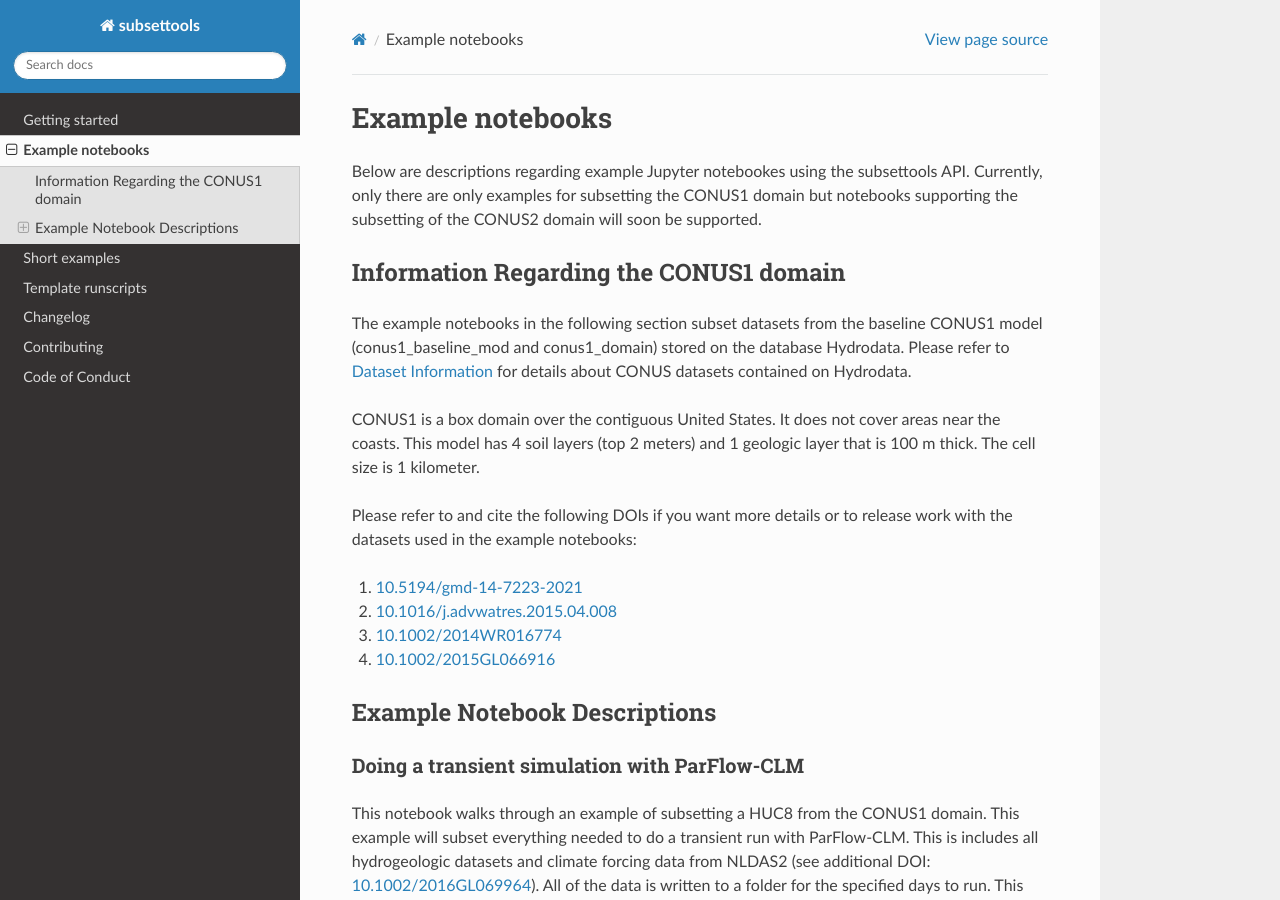
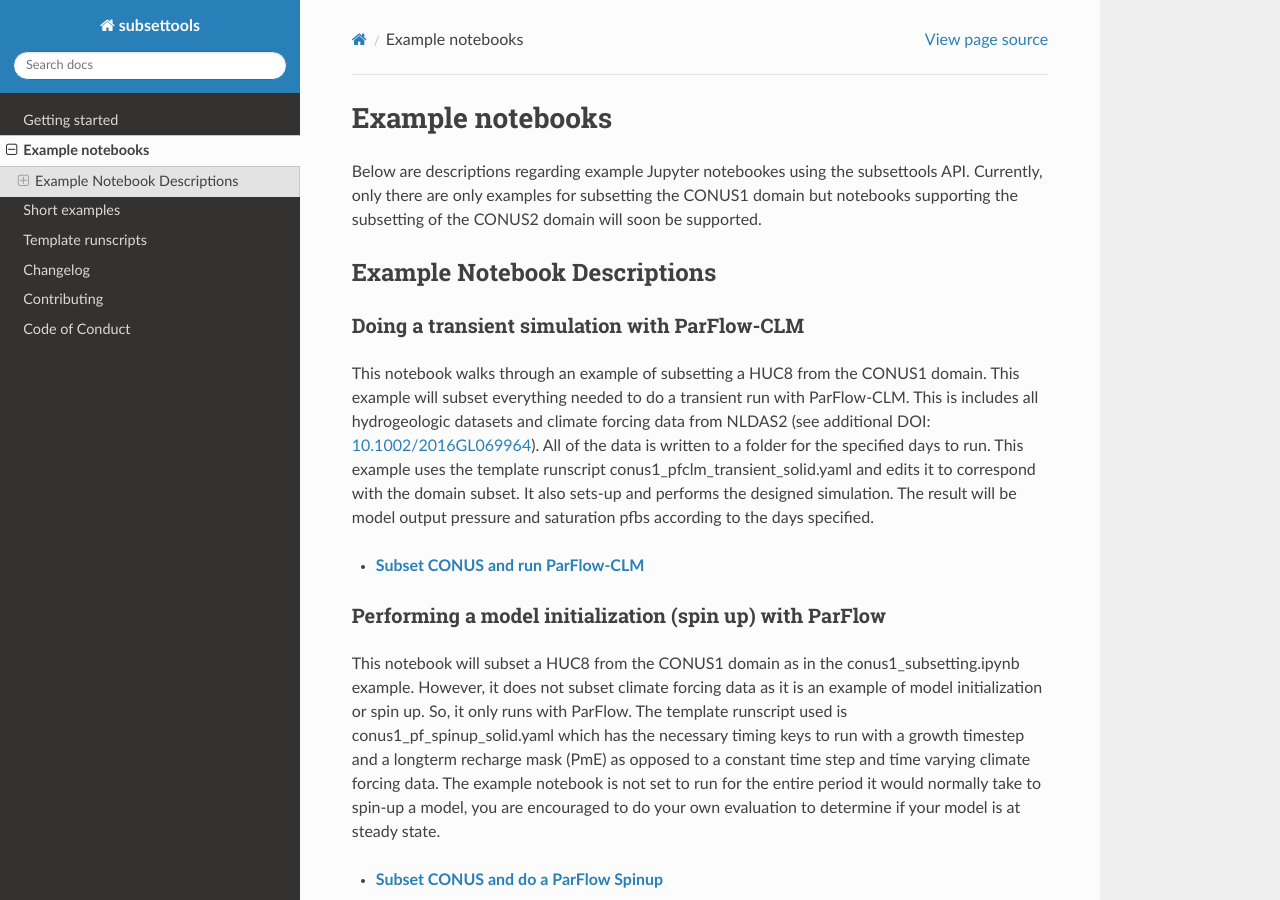
Before and after one commit to hydroframe/subsettools, a Sphinx documentation site: the page built from docs/example_notebooks/example_notebooks.md, in a window 1280 px wide and 900 px high. Built offline with Sphinx 7.4.7 and the Read the Docs theme 2.0.0, drawn with Linux system fonts in a browser that asks for light colours; pages that are not in the unit, such as notebooks, are missing from menus.

Commit message:
Update example_notebooks.md

```diff
--- a/docs/example_notebooks/example_notebooks.md
+++ b/docs/example_notebooks/example_notebooks.md
@@ -2,19 +2,6 @@ Example notebooks
 =================
 
 Below are descriptions regarding example Jupyter notebookes using the subsettools API. Currently, only there are only examples for subsetting the CONUS1 domain but notebooks supporting the subsetting of the CONUS2 domain will soon be supported.
-
-### Information Regarding the CONUS1 domain
-
-The example notebooks in the following section subset datasets from the baseline CONUS1 model (conus1_baseline_mod and conus1_domain) stored on the database Hydrodata.
-Please refer to [Dataset Information](https://hydroframe-ml.github.io/readthedocs/tables/dataset.html) for details about CONUS datasets contained on Hydrodata.
-
-CONUS1 is a box domain over the contiguous United States. It does not cover areas near the coasts. This model has 4 soil layers (top 2 meters) and 1 geologic layer that is 100 m thick. The cell size is 1 kilometer.
-
-Please refer to and cite the following DOIs if you want more details or to release work with the datasets used in the example notebooks:
-1. [10.5194/gmd-14-7223-2021](https://gmd.copernicus.org/articles/14/7223/2021/)
-2. [10.1016/j.advwatres.2015.04.008](https://www.sciencedirect.com/science/article/pii/S0309170815000822)
-3. [10.1002/2014WR016774](https://agupubs.onlinelibrary.wiley.com/doi/full/10.1002/2014WR016774)
-4. [10.1002/2015GL066916](https://agupubs.onlinelibrary.wiley.com/doi/full/10.1002/2015GL066916)
 
 ### Example Notebook Descriptions
 
```
